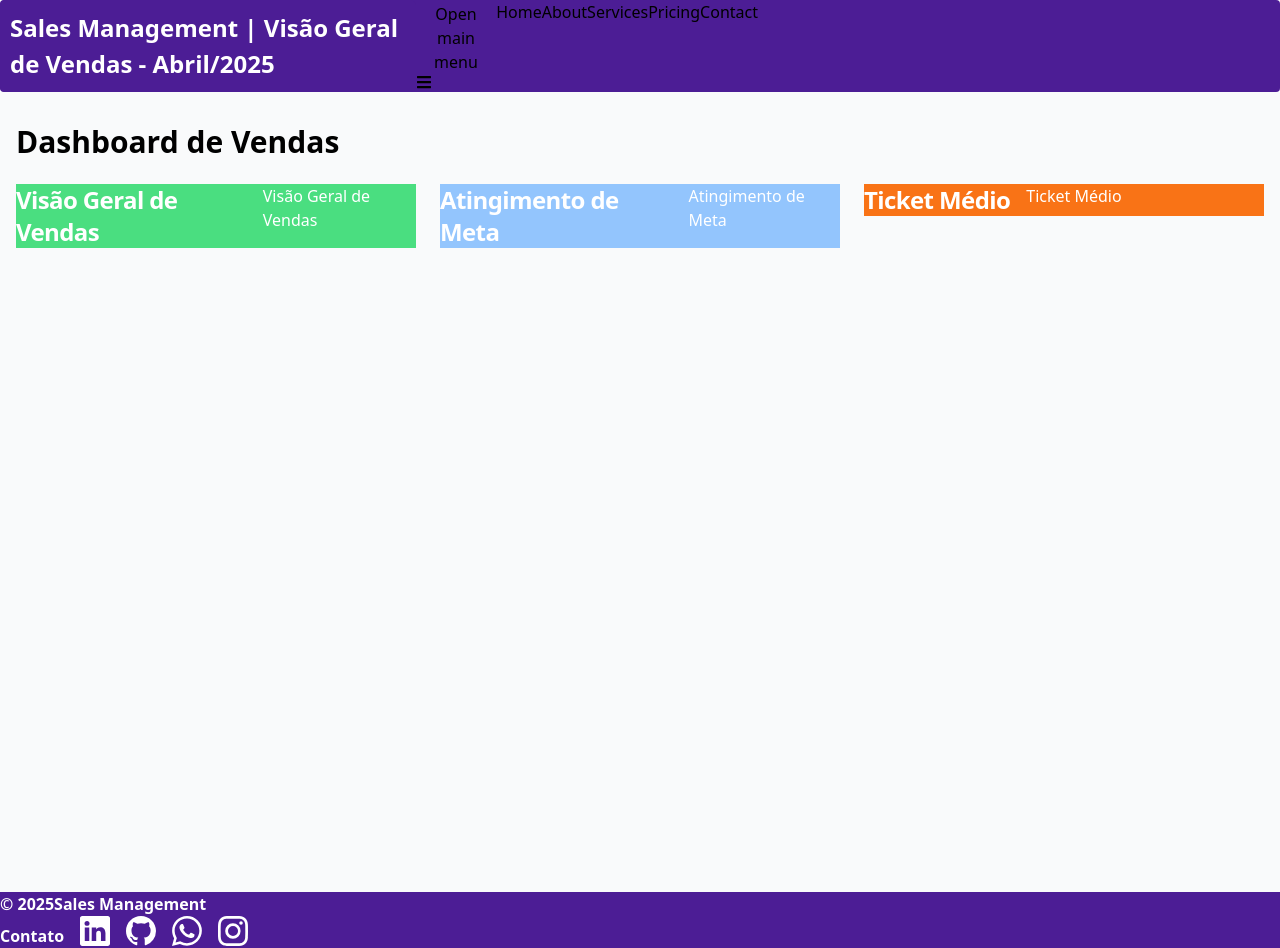
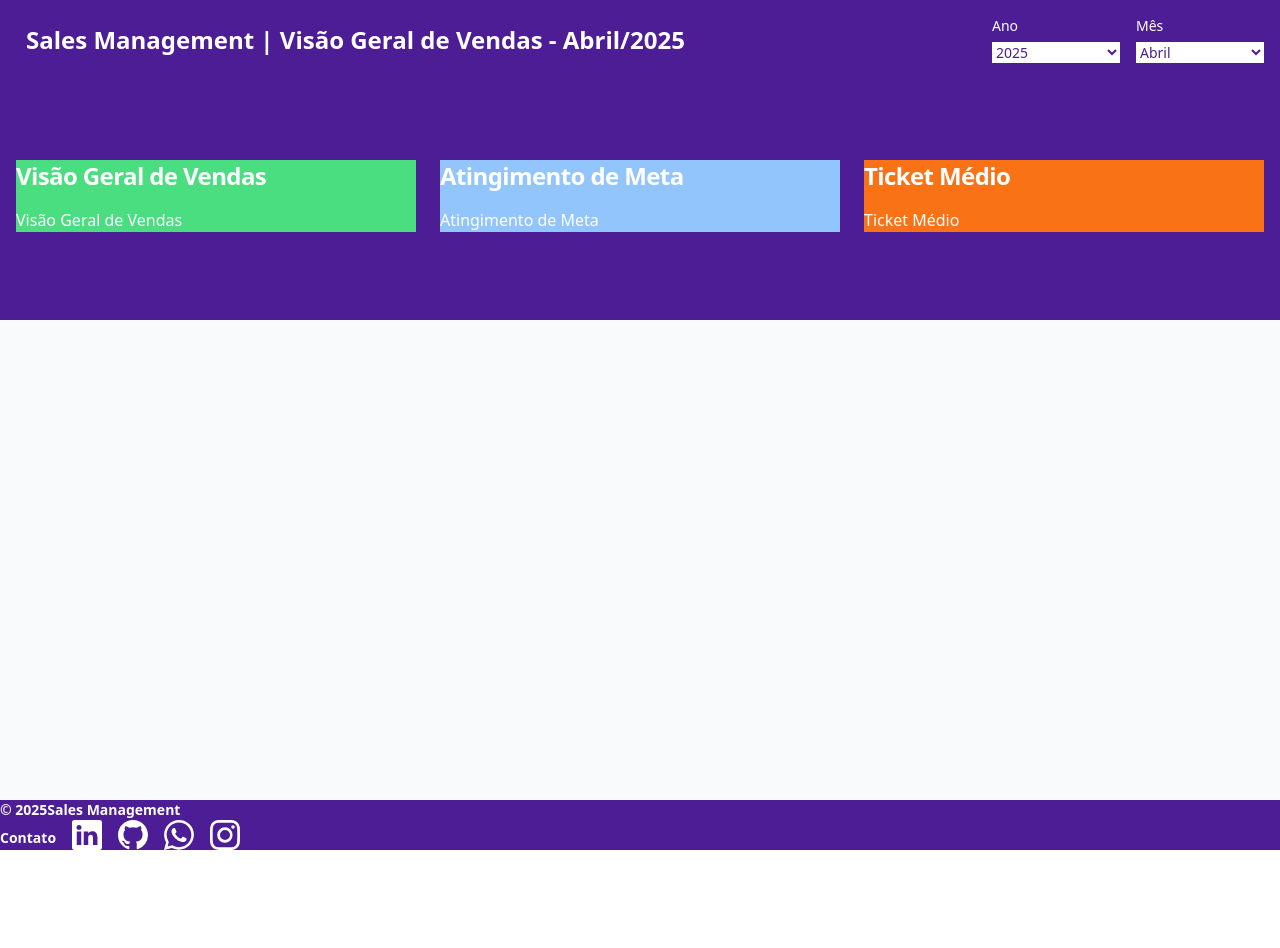
Before and after one commit to venturelli-91/sales_dashboard, a Next.js app in the folder frontend/: page / in a window 1280 px wide. After the commit the page ends 850 px from the top, so only its background shows below. Built offline with nearby package versions, Linux system fonts and the light colour scheme.

Commit message:
Remodelação do menubar: Adição de busca por dashboards anteriores por ano e mês. Reajuste da estilização para melhor visualização dos cards

```diff
--- /dev/null
+++ b/frontend/src/components/CompleteMenu.tsx
@@ -0,0 +1,12 @@
+import React from "react";
+import MenuBar from "../tools/MenuBar";
+
+const CompleteMenu: React.FC = () => {
+	return (
+		<>
+			<MenuBar />
+		</>
+	);
+};
+
+export default CompleteMenu;
--- a/frontend/src/components/Dashboard.tsx
+++ b/frontend/src/components/Dashboard.tsx
@@ -5,9 +5,7 @@ import MediumTicket from "./MediumTicket";
 
 const Dashboard: React.FC = () => {
 	return (
-		<div className="container mx-auto px-4 py-8">
-			<h1 className="text-3xl font-bold mb-6">Dashboard de Vendas</h1>
-
+		<div className="container mx-auto px-4 relative z-20 mt-[15vh]">
 			<div className="grid grid-cols-1 md:grid-cols-3 gap-6 mb-8">
 				<div className="w-full">
 					<GeneralSales />
--- a/frontend/src/pages/index.tsx
+++ b/frontend/src/pages/index.tsx
@@ -1,13 +1,13 @@
 import React from "react";
-import MenuBar from "../tools/MenuBar";
+import CompleteMenu from "../components/CompleteMenu";
+import Dashboard from "../components/Dashboard";
 import Footer from "../tools/Footer";
-import Dashboard from "../components/Dashboard";
 
 const Home: React.FC = () => {
 	return (
 		<>
-			<MenuBar />
-			<main className="min-h-screen bg-gray-50">
+			<CompleteMenu />
+			<main className="min-h-screen bg-gray-50 pt-10">
 				<Dashboard />
 			</main>
 			<Footer />
--- a/frontend/src/tools/MenuBar.tsx
+++ b/frontend/src/tools/MenuBar.tsx
@@ -1,51 +1,74 @@
 import React from "react";
-import {
-	Navbar,
-	NavbarBrand,
-	NavbarCollapse,
-	NavbarLink,
-	NavbarToggle,
-} from "flowbite-react";
-import Link from "next/link";
+import { Select } from "flowbite-react";
 
 const MenuBar: React.FC = () => {
 	return (
-		<>
-			<Navbar
-				fluid
-				rounded
-				style={{ backgroundColor: "rgb(76, 29, 149)" }}>
-				<NavbarBrand>
+		<div
+			className="fixed top-0 left-0 right-0 z-10 py-4"
+			style={{
+				backgroundColor: "rgb(76, 29, 149)",
+				height: "40vh",
+			}}>
+			<div className="container mx-auto px-4">
+				<div className="w-full flex flex-col md:flex-row justify-between items-center mb-6">
+					<div>
 						<span
 							style={{
-							backgroundColor: "rgb(76, 29, 149)",
 								color: "white",
 								padding: "10px",
-							borderRadius: "5px",
 								fontSize: "1.5rem",
 								fontWeight: "bold",
+								marginTop: "30px",
 							}}>
 							Sales Management | Visão Geral de Vendas - Abril/2025
 						</span>
-				</NavbarBrand>
-				<NavbarToggle />
-				<NavbarCollapse>
-					<NavbarLink
-						href="#"
-						active>
-						Home
-					</NavbarLink>
-					<NavbarLink
-						as={Link}
-						href="#">
-						About
-					</NavbarLink>
-					<NavbarLink href="#">Services</NavbarLink>
-					<NavbarLink href="#">Pricing</NavbarLink>
-					<NavbarLink href="#">Contact</NavbarLink>
-				</NavbarCollapse>
-			</Navbar>
-		</>
+					</div>
+
+					<div className="flex space-x-4 mt-4 md:mt-0">
+						<div className="flex flex-col">
+							<label
+								htmlFor="year"
+								className="text-white mb-1 text-sm">
+								Ano
+							</label>
+							<Select
+								id="year"
+								className="w-32"
+								style={{ backgroundColor: "white", color: "rgb(76, 29, 149)" }}>
+								<option value="2025">2025</option>
+								<option value="2024">2024</option>
+								<option value="2023">2023</option>
+								<option value="2022">2022</option>
+							</Select>
+						</div>
+						<div className="flex flex-col">
+							<label
+								htmlFor="month"
+								className="text-white mb-1 text-sm">
+								Mês
+							</label>
+							<Select
+								id="month"
+								className="w-32"
+								style={{ backgroundColor: "white", color: "rgb(76, 29, 149)" }}>
+								<option value="4">Abril</option>
+								<option value="3">Março</option>
+								<option value="2">Fevereiro</option>
+								<option value="1">Janeiro</option>
+								<option value="12">Dezembro</option>
+								<option value="11">Novembro</option>
+								<option value="10">Outubro</option>
+								<option value="9">Setembro</option>
+								<option value="8">Agosto</option>
+								<option value="7">Julho</option>
+								<option value="6">Junho</option>
+								<option value="5">Maio</option>
+							</Select>
+						</div>
+					</div>
+				</div>
+			</div>
+		</div>
 	);
 };
 
```
Lines whose indentation alone changed are shown as unchanged.
